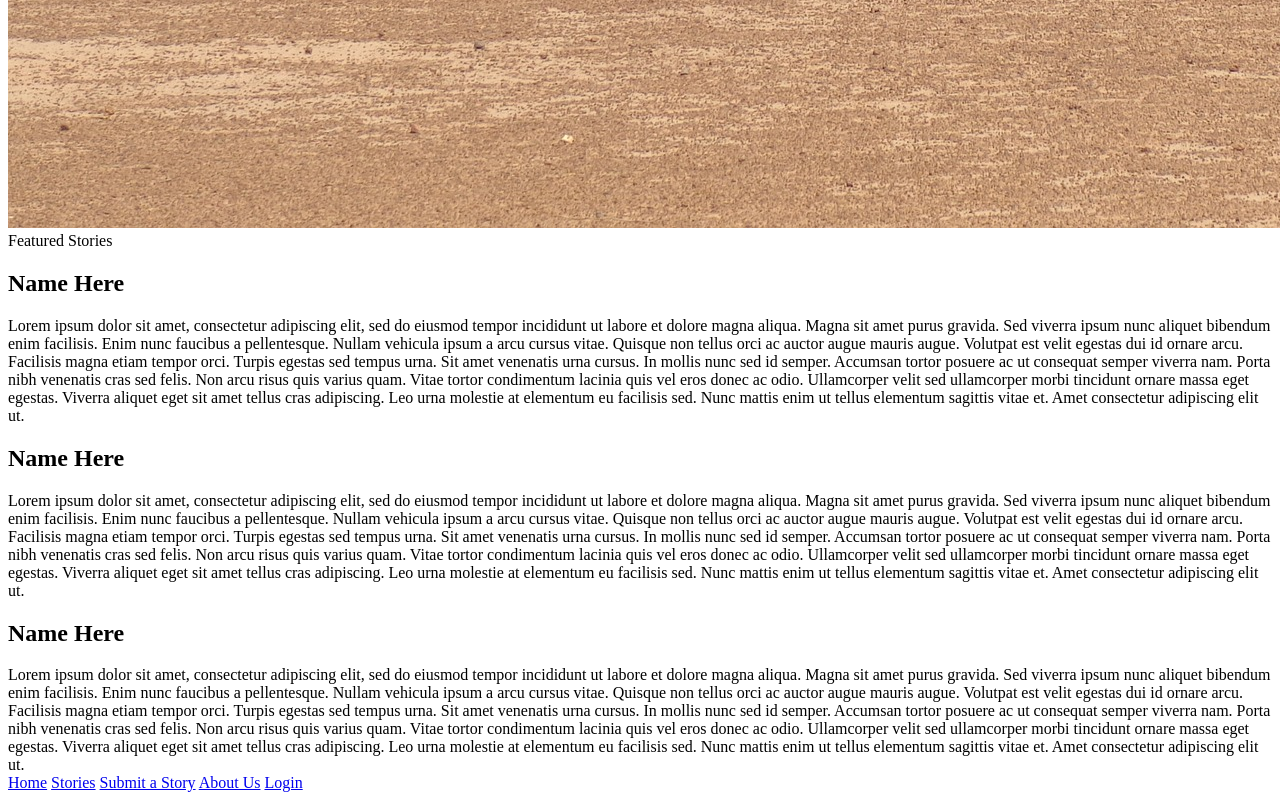
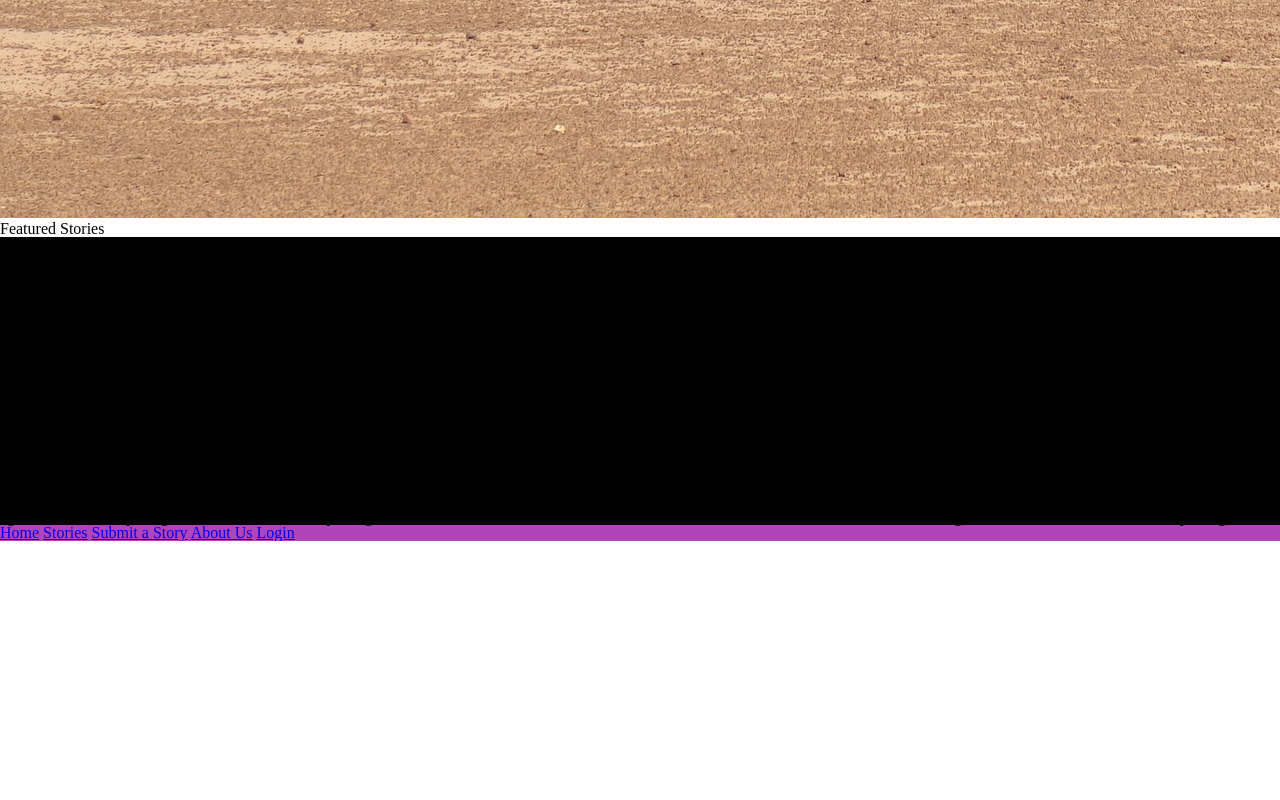
Before and after one commit to vailspencer/UI-1, a plain HTML site: page index.html in a window 1280 px wide. Shown: the part 878-1678 px from the top of the page. After the commit the page ends 1419 px from the top, so only its background shows below. Drawn offline with Linux system fonts and the light colour scheme.

Commit message:
CSS added

```diff
--- a/index.html
+++ b/index.html
@@ -7,15 +7,15 @@
   <title>Refugee Stories</title>
 
   <link href="https://fonts.googleapis.com/css?family=Indie+Flower|Roboto" rel="stylesheet">
-  <link href="css/index.css" rel="stylesheet">
+  <link href="css\index.css" rel="stylesheet">
 
   <!--[if lt IE 9]>
     <script src="https://cdnjs.cloudflare.com/ajax/libs/html5shiv/3.7.3/html5shiv.js"></script>
   <![endif]-->
 </head>
 
-<body>
-  <div class = "nav-bar" >
+<body class="whole-page">
+  <div class = "nav-bar">
     <nav >
       <a  href= "#">Home</a>
       <a  href= "Stories.html">Stories</a>
--- a/less/global.less
+++ /dev/null
@@ -1,7 +0,0 @@
-@import "variables";
-@import "mixins";
-@import "reset";
-@import "global";
-@import "navigation";
-@import "footer";
-@import "home-page";
--- a/less/index.less
+++ b/less/index.less
@@ -0,0 +1,15 @@
+@import "variables";
+@import "mixins";
+@import "reset";
+@import "global";
+@import "navigation";
+@import "footer";
+@import "home-page";
+
+@whole-page {
+    background-color: purple;
+}
+
+.text-box {
+    background-color: black;
+}
--- a/less/navigation.less
+++ b/less/navigation.less
@@ -0,0 +1,4 @@
+.nav-bar {
+    background-color: rgb(176, 68, 185);
+
+}
```
Also changed, not shown: css/index.css.
